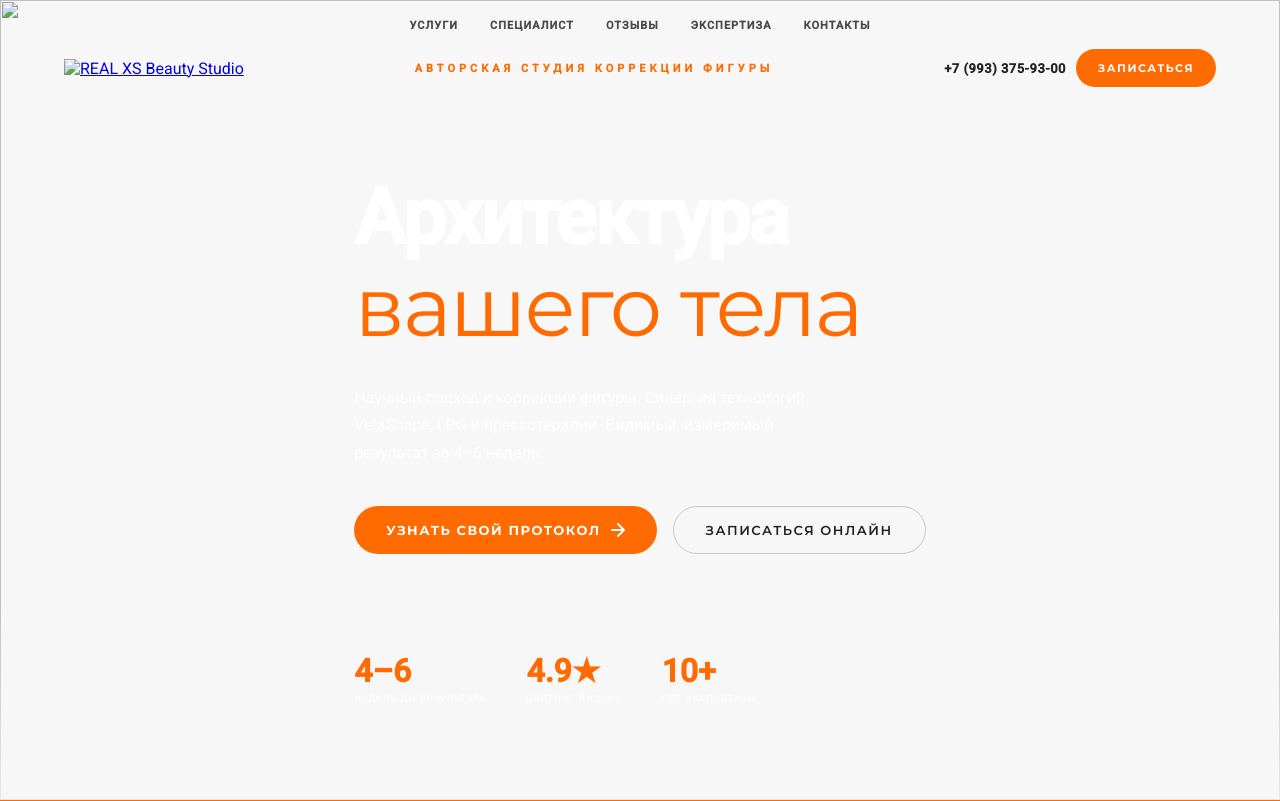
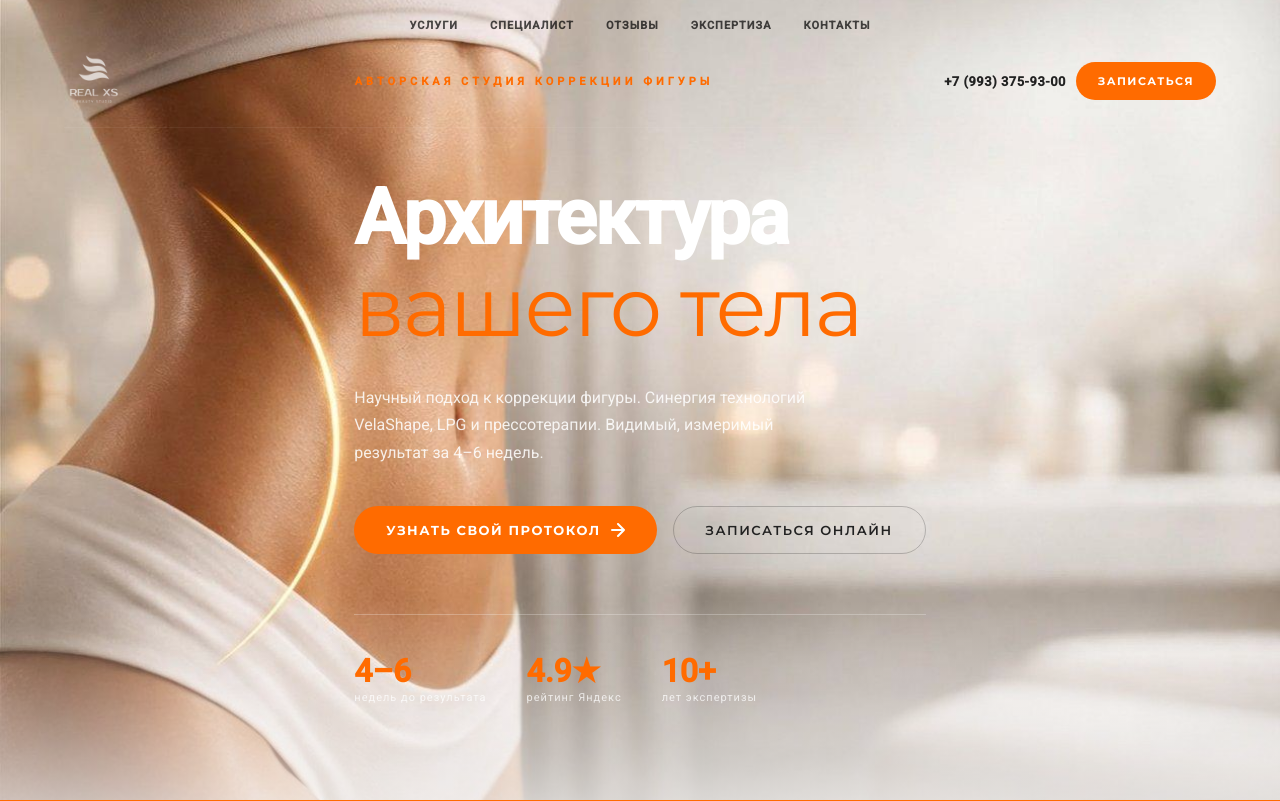
Before and after one commit to realxs58/real-xs-site, a plain HTML site: page index.html in a window 1280 px wide. Shown: the top 801 px of the page. Drawn offline with Linux system fonts and the light colour scheme; files whose address does not match are found by name.

Commit message:
Update index.html

```diff
--- a/index.html
+++ b/index.html
@@ -1343,7 +1343,7 @@
       </div>
       <div class="nav-top">
         <a href="#" class="nav-logo">
-          <img src="images/photo01.png" alt="REAL XS Beauty Studio">
+          <img src="photo01.png" alt="REAL XS Beauty Studio">
         </a>
         <div class="nav-center-label">Авторская студия коррекции фигуры</div>
         <div style="display:flex;align-items:center;gap:10px;">
@@ -1374,7 +1374,7 @@
 
 <!-- ═══════════════════════ HERO ═══════════════════════ -->
 <section id="hero">
-  <img class="hero-video" src="images/photo02.jpg" alt="">
+  <img class="hero-video" src="photo02.jpg" alt="">
   <div class="hero-fallback"></div>
   <div class="hero-overlay"></div>
   <div class="hero-overlay-bottom"></div>
```
